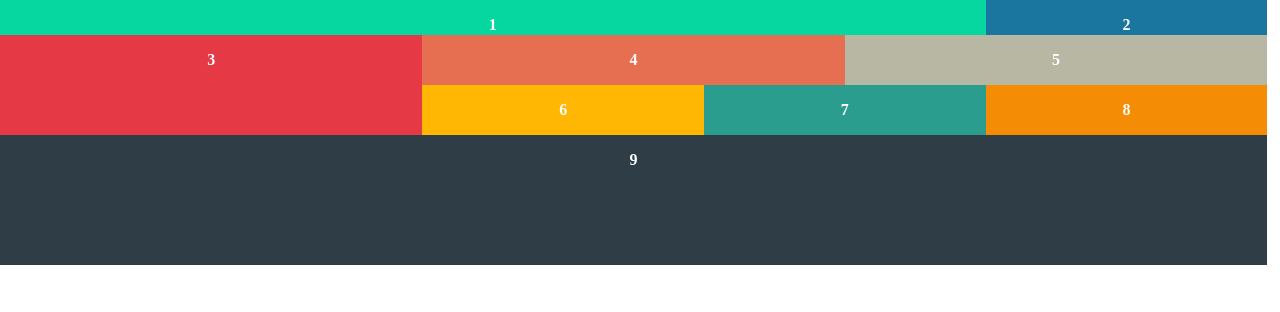
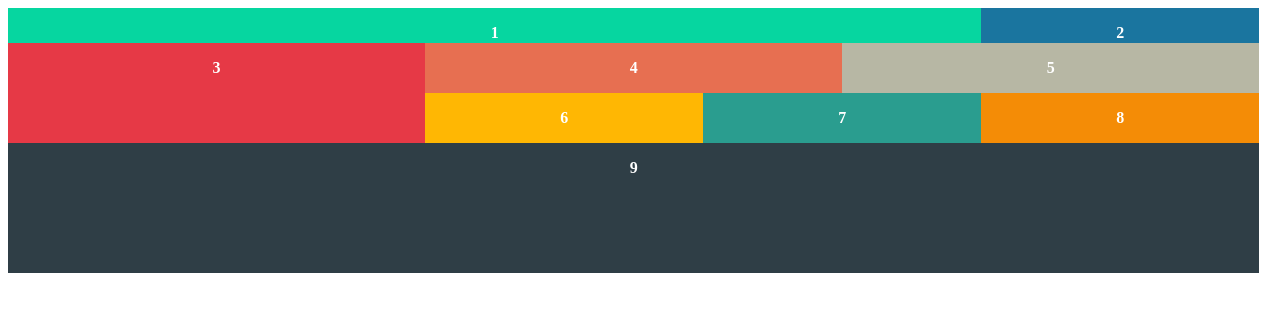
Before and after one commit to basdau92/HTML-exercices-BD, a PHP site: page /Part2_Exercice_HTML_7.html in a window 1280 px wide. Shown: the top 312 px of the page. Run offline with PHP 8.4, Linux system fonts and the light colour scheme.

Commit message:
Exercice Part2 - Ex7

```diff
--- a/Part2_Exercice_HTML_7.css
+++ b/Part2_Exercice_HTML_7.css
@@ -1,7 +1,7 @@
 /*Container*/
 
 body {
-  margin: 0;
+  argin: 0;
   padding: 0;
 }
 
```
